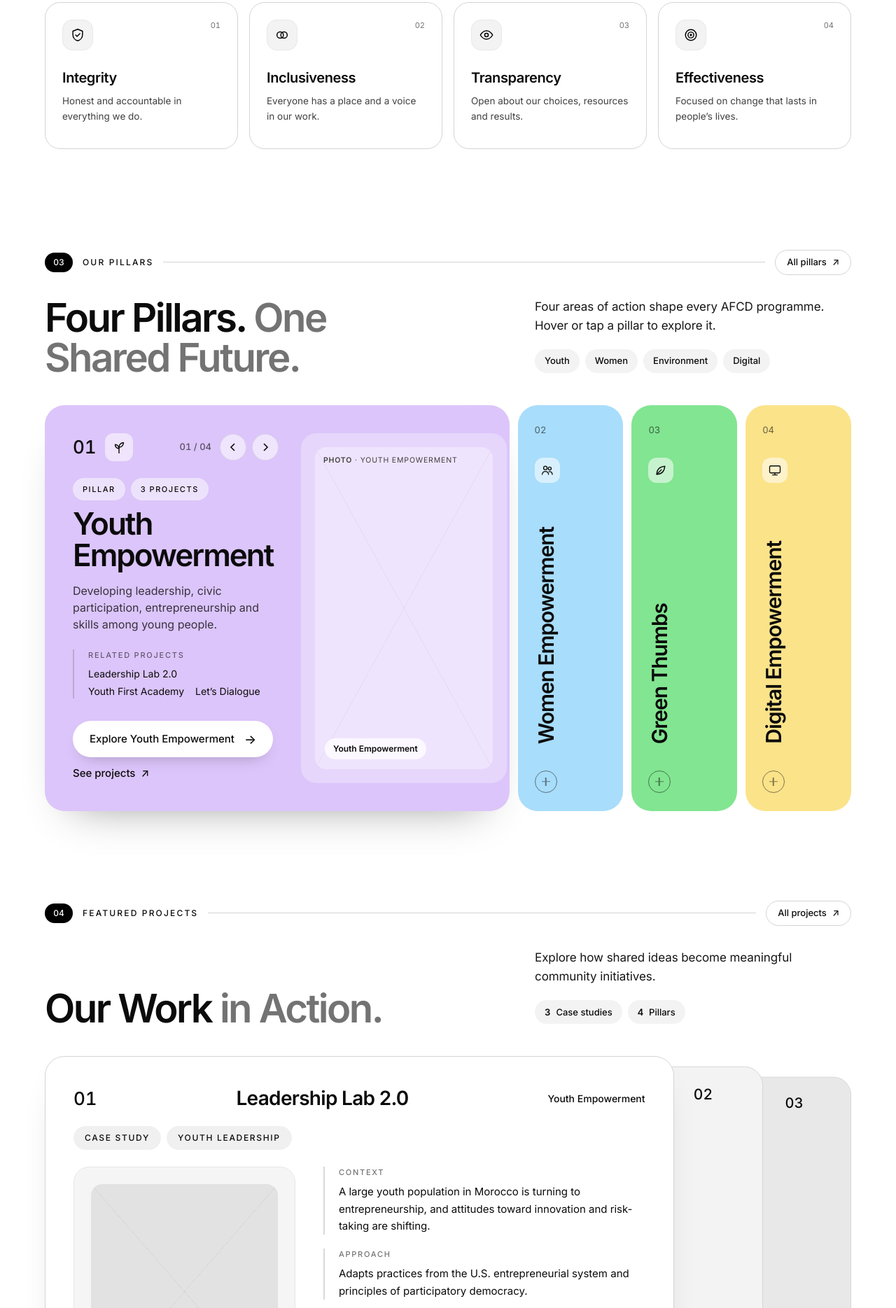
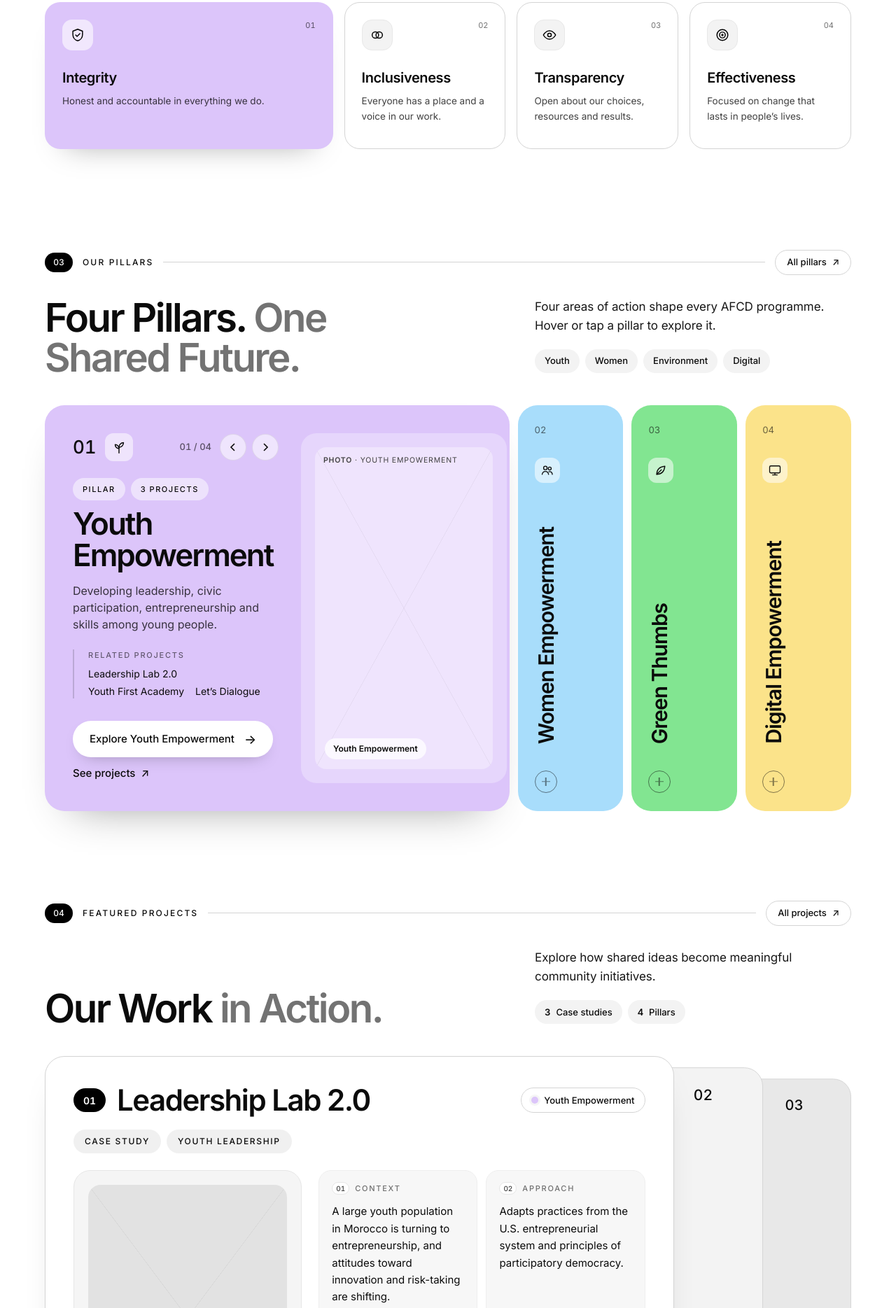
Before and after one commit to anassgphx/afcd-foundation-site, a website: page index.html in a window 1280 px wide. Shown: the part 2379-4248 px from the top of the page at 70% size. Drawn offline with Linux system fonts and the light colour scheme.

Commit message:
Larger project cards and pillar-style values hover
- Project cards: taller stack, big title with number pill, pillar pill
  with colour dot, details as a 2x2 tile grid, All projects link
- Values: white cards; the hovered/focused card widens and fills with
  its pillar colour, Integrity active by default

Co-Authored-By: Claude Opus 5.5 <noreply@anthropic.com>

```diff
--- a/about.html
+++ b/about.html
@@ -11,7 +11,7 @@
 <link rel="preconnect" href="https://fonts.googleapis.com">
 <link rel="preconnect" href="https://fonts.gstatic.com" crossorigin>
 <link rel="stylesheet" href="https://fonts.googleapis.com/css2?family=Inter:wght@400;500;600;700&display=swap">
-<link rel="stylesheet" href="assets/styles.css?v=2f529047">
+<link rel="stylesheet" href="assets/styles.css?v=b32de973">
 </head>
 <body class="font-sans">
 <!-- Generated by build.mjs from src/pages/about.html. Edit the source, then run: npm run build -->
@@ -411,6 +411,6 @@
 
 <div id="toast" class="pointer-events-none rounded-full fixed left-1/2 z-[95] -translate-x-1/2 bg-ink-pure px-4 py-3 text-sm text-white opacity-0 transition-opacity duration-300" style="bottom: calc(env(safe-area-inset-bottom,0px) + 76px); max-width: calc(100% - 32px)" role="status"></div>
 
-<script src="assets/main.js?v=9720b9dd"></script>
+<script src="assets/main.js?v=b8657816"></script>
 </body>
 </html>
--- a/assets/main.js
+++ b/assets/main.js
@@ -302,7 +302,7 @@
   (function () {
     if (!$('#stack')) return;
   var PROJECTS = [
-    { n: '01', name: 'Leadership Lab 2.0', href: 'project-leadership-lab.html', pillar: 'Youth Empowerment', cat: 'Youth Leadership', surface: 'pc-1', phTone: '#E2E2E2', dark: false,
+    { n: '01', name: 'Leadership Lab 2.0', dot: '#DCC5FA', href: 'project-leadership-lab.html', pillar: 'Youth Empowerment', cat: 'Youth Leadership', surface: 'pc-1', phTone: '#E2E2E2', dark: false,
       photo: 'Leadership Lab 2.0 · project page photo',
       lede: 'Supporting emerging leaders through entrepreneurship and civic engagement.',
       rows: [
@@ -311,7 +311,7 @@
         ['Activities', 'Year-long civic engagement and entrepreneurship training tracks for selected young people.'],
         ['Results', 'Participant stories shared on the AFCD blog (2023).']
       ] },
-    { n: '02', name: 'Eco Citizen', href: 'project-eco-citizen.html', pillar: 'Green Thumbs', cat: 'Environment', surface: 'pc-2', phTone: '#E6E6E6', dark: false,
+    { n: '02', name: 'Eco Citizen', dot: '#82E591', href: 'project-eco-citizen.html', pillar: 'Green Thumbs', cat: 'Environment', surface: 'pc-2', phTone: '#E6E6E6', dark: false,
       photo: 'Eco Citizen · Ait Ourir 2021',
       lede: 'Encouraging environmental awareness and community-led action.',
       rows: [
@@ -320,7 +320,7 @@
         ['Activities', 'Awareness campaigns (2020), then workshops on waste sorting and recycling and training for new local committees (2021).'],
         ['Results', 'Alternative waste-management proposals developed with the community.']
       ] },
-    { n: '03', name: 'Youth Green Generation', href: 'project-youth-green-generation.html', pillar: 'Green Thumbs', cat: 'Climate Action', surface: 'pc-3', phTone: '#DADADA', dark: false,
+    { n: '03', name: 'Youth Green Generation', dot: '#82E591', href: 'project-youth-green-generation.html', pillar: 'Green Thumbs', cat: 'Climate Action', surface: 'pc-3', phTone: '#DADADA', dark: false,
       photo: 'call-for-application.jpg · 2024 call',
       lede: 'Supporting young people in developing responses to climate challenges.',
       rows: [
@@ -342,22 +342,27 @@
         '<span class="grid h-10 w-10 place-items-center rounded-full bg-white/60 text-base" aria-hidden="true">→</span>' +
       '</button>' +
       '<div class="pcard-body flex h-full flex-col p-6 md:p-8 lg:p-10">' +
-        '<header class="grid grid-cols-[auto_1fr] items-center gap-x-6 gap-y-4 md:grid-cols-[auto_1fr_auto]">' +
-          '<span class="text-[22px] font-medium tabular-nums md:text-[26px]">' + p.n + '</span>' +
-          '<h3 class="text-[22px] font-semibold leading-[1.1] tracking-[-0.025em] md:text-center md:text-[28px]">' + p.name + '</h3>' +
-          '<span class="hidden text-sm font-medium md:block">' + p.pillar + '</span>' +
+        '<header class="flex flex-wrap items-center justify-between gap-4">' +
+          '<div class="flex min-w-0 items-center gap-4">' +
+            '<span class="pc-no tabular-nums">' + p.n + '</span>' +
+            '<h3 class="text-[26px] font-semibold leading-[1.05] tracking-[-0.035em] md:text-[36px] lg:text-[42px]">' + p.name + '</h3>' +
+          '</div>' +
+          '<span class="pc-pillar"><span class="pc-pillar-dot" style="--c:' + p.dot + '" aria-hidden="true"></span>' + p.pillar + '</span>' +
         '</header>' +
         '<div class="mt-5 flex flex-wrap gap-2"><span class="pc-pill">Case study</span><span class="pc-pill">' + p.cat + '</span></div>' +
-        '<div class="mt-6 grid min-h-0 flex-1 gap-6 md:grid-cols-12 md:gap-10">' +
-          '<div class="pc-inner flex min-h-[260px] flex-col justify-between rounded-[22px] p-5 md:col-span-5 md:p-6">' +
-            '<div class="ph aspect-[4/3] w-full rounded-2xl md:aspect-auto md:flex-1" style="--ph:' + p.phTone + ';--ph-line:rgba(0,0,0,.08)"><span class="ph-cap"><b>Photo</b> · ' + p.photo + '</span></div>' +
-            '<p class="mt-5 text-[17px] font-medium leading-snug tracking-[-0.01em] md:text-lg">' + p.lede + '</p>' +
+        '<div class="mt-6 grid min-h-0 flex-1 gap-5 md:grid-cols-12 md:gap-6">' +
+          '<div class="pc-inner flex min-h-[280px] flex-col rounded-[24px] p-4 md:col-span-5 md:p-5">' +
+            '<div class="ph aspect-[4/3] w-full rounded-[18px] md:aspect-auto md:flex-1" style="--ph:' + p.phTone + ';--ph-line:rgba(0,0,0,.08)"><span class="ph-cap"><b>Photo</b> · ' + p.photo + '</span></div>' +
+            '<p class="mt-4 px-1 text-[17px] font-medium leading-snug tracking-[-0.01em] md:text-[19px]">' + p.lede + '</p>' +
           '</div>' +
           '<div class="flex min-w-0 flex-col md:col-span-7">' +
-            '<dl class="space-y-5 text-[15px] leading-relaxed">' + p.rows.map(function (r) {
-              return '<div class="border-l-2 border-black/15 pl-5 rtl:border-l-0 rtl:border-r-2 rtl:pl-0 rtl:pr-5"><dt class="text-[11px] font-medium uppercase tracking-[0.16em] text-black/55">' + r[0] + '</dt><dd class="mt-1.5">' + r[1] + '</dd></div>';
+            '<dl class="grid flex-1 gap-3 sm:grid-cols-2">' + p.rows.map(function (r, k) {
+              return '<div class="pc-tile"><dt class="flex items-center gap-2 text-[11px] font-medium uppercase tracking-[0.16em] text-black/55"><span class="pc-tile-n tabular-nums">0' + (k + 1) + '</span>' + r[0] + '</dt><dd class="mt-3 text-[15px] leading-relaxed">' + r[1] + '</dd></div>';
             }).join('') + '</dl>' +
-            '<a href="' + p.href + '" class="pc-btn mt-auto self-end">Explore project <span class="pc-arr" aria-hidden="true">→</span></a>' +
+            '<div class="mt-5 flex flex-wrap items-center justify-end gap-x-6 gap-y-3">' +
+              '<a href="projects.html" class="link-arrow text-[14px]">All projects <span class="arr" aria-hidden="true">↗</span></a>' +
+              '<a href="' + p.href + '" class="pc-btn">Explore project <span class="pc-arr" aria-hidden="true">→</span></a>' +
+            '</div>' +
           '</div>' +
         '</div>' +
       '</div>';
--- a/index.html
+++ b/index.html
@@ -11,7 +11,7 @@
 <link rel="preconnect" href="https://fonts.googleapis.com">
 <link rel="preconnect" href="https://fonts.gstatic.com" crossorigin>
 <link rel="stylesheet" href="https://fonts.googleapis.com/css2?family=Inter:wght@400;500;600;700&display=swap">
-<link rel="stylesheet" href="assets/styles.css?v=2f529047">
+<link rel="stylesheet" href="assets/styles.css?v=b32de973">
 </head>
 <body class="font-sans">
 <!-- Generated by build.mjs from src/pages/index.html. Edit the source, then run: npm run build -->
@@ -350,23 +350,23 @@
     </div>
 
     <div class="mt-10 flex flex-wrap items-center gap-3 lg:mt-12"><span class="pv-num pv-num-light">03</span><span class="label text-ink-dark">Our Values</span><span class="h-px min-w-[40px] flex-1 bg-ink-light" aria-hidden="true"></span><span class="hidden text-[13px] text-ink-mid sm:inline">Four principles behind every programme</span></div>
-    <ul class="mt-5 grid grid-cols-2 gap-3 lg:grid-cols-4 lg:gap-4">
-      <li class="vl-card" data-reveal style="--d:0ms">
+    <ul class="vl-row mt-5 grid grid-cols-2 gap-3 lg:flex lg:gap-4">
+      <li class="vl-card is-default" tabindex="0" data-reveal style="--d:0ms;--tone:#DCC5FA">
         <span class="flex items-start justify-between gap-4"><span class="vl-icon"><svg viewBox="0 0 24 24" fill="none" stroke="currentColor" stroke-width="1.6" stroke-linecap="round" stroke-linejoin="round" aria-hidden="true"><path d="M12 3 4.5 6v5.5c0 4.6 3.2 8.4 7.5 9.5 4.3-1.1 7.5-4.9 7.5-9.5V6L12 3Z"/><path d="m8.8 12 2.2 2.2 4.4-4.4"/></svg></span><span class="vl-idx">01</span></span>
         <span class="mt-6 block text-[18px] font-semibold tracking-[-0.02em] md:text-[20px]">Integrity</span>
         <span class="vl-desc mt-2 block text-[13.5px] leading-relaxed">Honest and accountable in everything we do.</span>
       </li>
-      <li class="vl-card" data-reveal style="--d:80ms">
+      <li class="vl-card" tabindex="0" data-reveal style="--d:80ms;--tone:#A8DDFB">
         <span class="flex items-start justify-between gap-4"><span class="vl-icon"><svg viewBox="0 0 24 24" fill="none" stroke="currentColor" stroke-width="1.6" stroke-linecap="round" stroke-linejoin="round" aria-hidden="true"><circle cx="9" cy="12" r="5"/><circle cx="15" cy="12" r="5"/></svg></span><span class="vl-idx">02</span></span>
         <span class="mt-6 block text-[18px] font-semibold tracking-[-0.02em] md:text-[20px]">Inclusiveness</span>
         <span class="vl-desc mt-2 block text-[13.5px] leading-relaxed">Everyone has a place and a voice in our work.</span>
       </li>
-      <li class="vl-card" data-reveal style="--d:160ms">
+      <li class="vl-card" tabindex="0" data-reveal style="--d:160ms;--tone:#82E591">
         <span class="flex items-start justify-between gap-4"><span class="vl-icon"><svg viewBox="0 0 24 24" fill="none" stroke="currentColor" stroke-width="1.6" stroke-linecap="round" stroke-linejoin="round" aria-hidden="true"><path d="M2.5 12S6 5.5 12 5.5 21.5 12 21.5 12 18 18.5 12 18.5 2.5 12 2.5 12Z"/><circle cx="12" cy="12" r="2.8"/></svg></span><span class="vl-idx">03</span></span>
         <span class="mt-6 block text-[18px] font-semibold tracking-[-0.02em] md:text-[20px]">Transparency</span>
         <span class="vl-desc mt-2 block text-[13.5px] leading-relaxed">Open about our choices, resources and results.</span>
       </li>
-      <li class="vl-card" data-reveal style="--d:240ms">
+      <li class="vl-card" tabindex="0" data-reveal style="--d:240ms;--tone:#FBE38A">
         <span class="flex items-start justify-between gap-4"><span class="vl-icon"><svg viewBox="0 0 24 24" fill="none" stroke="currentColor" stroke-width="1.6" stroke-linecap="round" stroke-linejoin="round" aria-hidden="true"><circle cx="12" cy="12" r="8.5"/><circle cx="12" cy="12" r="4.5"/><circle cx="12" cy="12" r="1"/></svg></span><span class="vl-idx">04</span></span>
         <span class="mt-6 block text-[18px] font-semibold tracking-[-0.02em] md:text-[20px]">Effectiveness</span>
         <span class="vl-desc mt-2 block text-[13.5px] leading-relaxed">Focused on change that lasts in people’s lives.</span>
@@ -826,6 +826,6 @@
 
 <div id="toast" class="pointer-events-none rounded-full fixed left-1/2 z-[95] -translate-x-1/2 bg-ink-pure px-4 py-3 text-sm text-white opacity-0 transition-opacity duration-300" style="bottom: calc(env(safe-area-inset-bottom,0px) + 76px); max-width: calc(100% - 32px)" role="status"></div>
 
-<script src="assets/main.js?v=9720b9dd"></script>
+<script src="assets/main.js?v=b8657816"></script>
 </body>
 </html>
--- a/input.css
+++ b/input.css
@@ -368,10 +368,16 @@ body::before { content: ""; position: fixed; inset: 0 0 auto; height: env(safe-a
 .vl-icon svg { width: 22px; height: 22px; }
 .vl-idx { font-size: 11px; font-variant-numeric: tabular-nums; color: var(--mid); transition: color .3s ease; }
 .vl-desc { color: var(--dark); transition: color .3s ease; }
-.vl-card:hover { background: linear-gradient(160deg, #1C1C1C 0%, #000 100%); border-color: #000; color: #fff; transform: translateY(-3px); box-shadow: 0 24px 40px -28px rgba(0,0,0,.6); }
-.vl-card:hover .vl-icon { background: rgba(255,255,255,.1); border-color: rgba(255,255,255,.18); color: #fff; }
-.vl-card:hover .vl-idx { color: rgba(255,255,255,.55); }
-.vl-card:hover .vl-desc { color: rgba(255,255,255,.7); }
+/* Active value: pillar-style colour fill (hover, keyboard focus, or the default first card) */
+.vl-card:focus-visible { outline: 2px solid #000; outline-offset: 3px; }
+.vl-row .vl-card:hover, .vl-row .vl-card:focus-visible, .vl-row:not(:hover):not(:focus-within) .vl-card.is-default { background: var(--tone); border-color: transparent; box-shadow: 0 24px 40px -30px rgba(0,0,0,.35); }
+.vl-row .vl-card:hover .vl-icon, .vl-row .vl-card:focus-visible .vl-icon, .vl-row:not(:hover):not(:focus-within) .vl-card.is-default .vl-icon { background: rgba(255,255,255,.6); border-color: transparent; }
+.vl-row .vl-card:hover .vl-idx, .vl-row .vl-card:focus-visible .vl-idx, .vl-row:not(:hover):not(:focus-within) .vl-card.is-default .vl-idx { color: rgba(0,0,0,.6); }
+.vl-row .vl-card:hover .vl-desc, .vl-row .vl-card:focus-visible .vl-desc, .vl-row:not(:hover):not(:focus-within) .vl-card.is-default .vl-desc { color: rgba(0,0,0,.75); }
+@media (min-width: 1024px) {
+  .vl-row .vl-card { flex: 1 1 0; min-width: 0; transition: flex-grow .6s cubic-bezier(.2,.7,.2,1), background-color .3s ease, border-color .3s ease, box-shadow .35s ease; }
+  .vl-row .vl-card:hover, .vl-row .vl-card:focus-visible, .vl-row:not(:hover):not(:focus-within) .vl-card.is-default { flex-grow: 2; }
+}
 @media (min-width: 1024px) { .vl-card { padding: 24px; min-height: 210px; } }
 
 /* Our Impact: bento */
@@ -482,6 +488,16 @@ body::before { content: ""; position: fixed; inset: 0 0 auto; height: env(safe-a
   .pcard:not([data-pos="0"]):hover { filter: brightness(1.03); }
 }
 
+/* Project card: header, pillar pill, detail tiles */
+.pc-no { display: inline-grid; place-items: center; min-width: 46px; height: 34px; padding: 0 10px; border-radius: 9999px; background: #000; color: #fff; font-size: 14px; font-weight: 600; flex-shrink: 0; }
+.pc-pillar { display: inline-flex; align-items: center; gap: 8px; min-height: 36px; padding: 0 14px; border-radius: 9999px; border: 1px solid var(--light); background: #fff; font-size: 13px; font-weight: 500; white-space: nowrap; }
+.pc-pillar-dot { width: 10px; height: 10px; border-radius: 9999px; background: var(--c); box-shadow: 0 0 0 3px rgba(0,0,0,.04); }
+.pc-tile { display: flex; flex-direction: column; padding: 16px 18px; border-radius: 18px; background: #F7F7F7; border: 1px solid #EEEEEE; transition: background-color .2s ease, border-color .2s ease; }
+.pc-tile:hover { background: #fff; border-color: var(--light); }
+.pc-tile-n { display: inline-grid; place-items: center; min-width: 24px; height: 18px; padding: 0 5px; border-radius: 9999px; background: #fff; border: 1px solid #E6E6E6; font-size: 10px; letter-spacing: 0; color: var(--dark); }
+.pc-2 .pc-tile, .pc-3 .pc-tile { background: rgba(255,255,255,.7); }
+@media (min-width: 640px) { .pc-tile:last-child:nth-child(odd) { grid-column: span 2 / span 2; } }
+
 /* Inner pages */
 .proj-filter { display: inline-flex; align-items: center; min-height: 40px; padding: 0 16px; border-radius: 9999px; border: 1px solid var(--light); background: #fff; font-size: 13px; font-weight: 500; transition: background-color .2s ease, color .2s ease, border-color .2s ease; }
 .proj-filter:hover { border-color: var(--black); }
@@ -589,7 +605,7 @@ body.mega-open #mega-scrim { opacity: 1; visibility: visible; transition-delay:
 /* Stacked project cards (desktop) */
 .stack { position: relative; }
 @media (min-width: 1024px) {
-  .stack { height: 660px; }
+  .stack { height: 720px; }
   .pcard { position: absolute; top: 0; bottom: 0; width: 78%; transition: transform .6s cubic-bezier(.2,.7,.2,1), left .6s cubic-bezier(.2,.7,.2,1), filter .6s ease, box-shadow .6s ease; transform-origin: right center; }
   [dir="rtl"] .pcard { transform-origin: left center; }
   .pcard[data-pos="0"] { left: 0; transform: scale(1); z-index: 30; box-shadow: 0 1px 0 rgba(0,0,0,.04), 0 24px 48px -32px rgba(0,0,0,.35); }
```
Also changed, not shown: contact.html (+2 -2 lines), get-involved.html (+2 -2 lines), news.html (+2 -2 lines), partners.html (+2 -2 lines), pillars.html (+2 -2 lines), project-eco-citizen.html (+2 -2 lines), project-leadership-lab.html (+2 -2 lines), project-youth-green-generation.html (+2 -2 lines), projects.html (+2 -2 lines), src/pages/index.html (+5 -5 lines), assets/styles.css.
